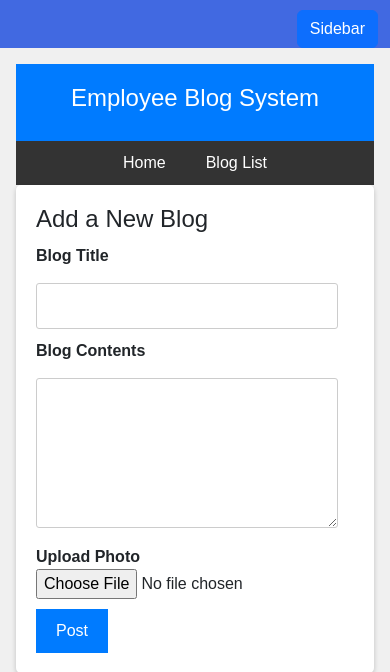
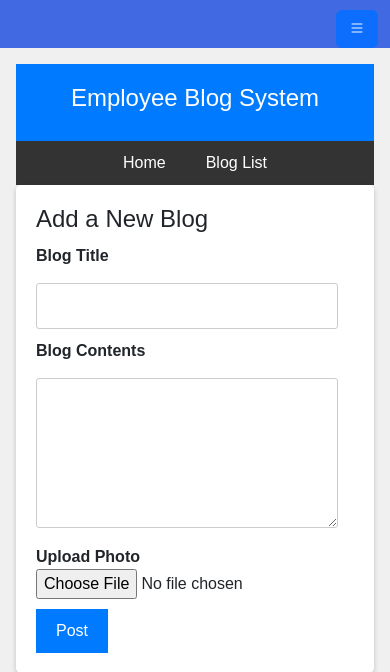
Before and after one commit to woodymorrice/crewflow, a Django app: template main/templates/main/addBlog.html in a window 390 px wide. Shown: the top 672 px of the page. Run offline with Django 3.2, Linux system fonts and the light colour scheme; the template is opened without the code that fills it, so the values that code supplies are empty; some libraries are stand-ins or nearby versions.

Commit message:
fixed sidebar error

```diff
--- a/main/templates/main/base.html
+++ b/main/templates/main/base.html
@@ -55,17 +55,12 @@
         <!-- Button to toggle the sidebar -->
         <div class="d-flex justify-content-end">
             <button class="btn btn-primary d-block d-md-none" type="button" data-bs-toggle="collapse" data-bs-target="#sidebar" aria-expanded="false" aria-controls="sidebar" >
-                Sidebar
+                <i class="bi bi-list"></i>
             </button>
         </div>
 
              <!-- Sidebar -->
             <div class="collapse d-md-block" id="sidebar">
-            <div class="d-flex justify-content-end">
-            <button class="btn btn-secondary d-block d-md-none" type="button" onclick="closeSidebar()">
-                    X
-            </button>
-            </div>
 
             <div class="d-flex flex-column align-items-center">
                 <a href="/" class="d-block p-3 link-dark text-decoration-none"
@@ -189,15 +184,6 @@
     </div>
 </div>
 
-<script>
-    function closeSidebar() {
-        var sidebar = document.getElementById('sidebar');
-        var bsCollapse = new bootstrap.Collapse(sidebar);
-        bsCollapse.hide();
-    }
-</script>
-<!-- Bootstrap Bundle with Popper -->
-<script src="https://cdn.jsdelivr.net/npm/bootstrap@5.0.2/dist/js/bootstrap.bundle.min.js"></script>
 
 </body>
 </html>
```
